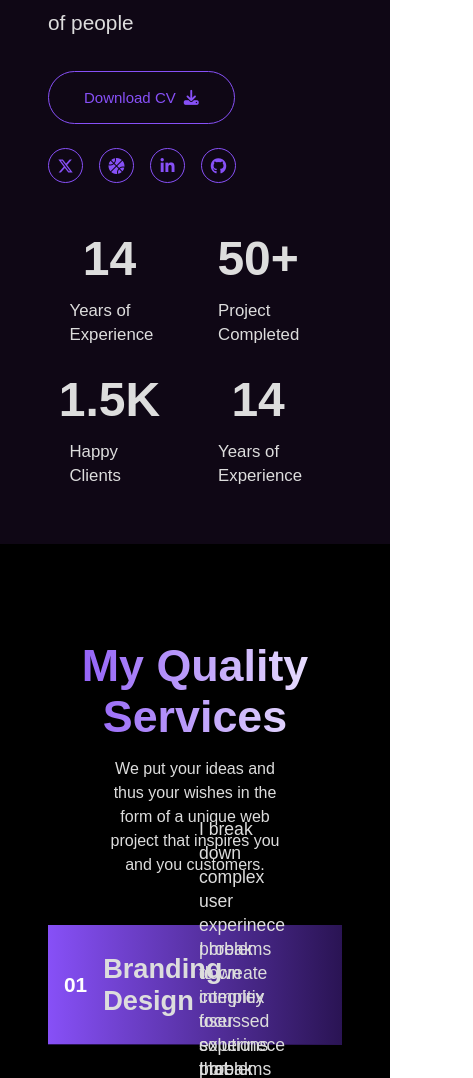
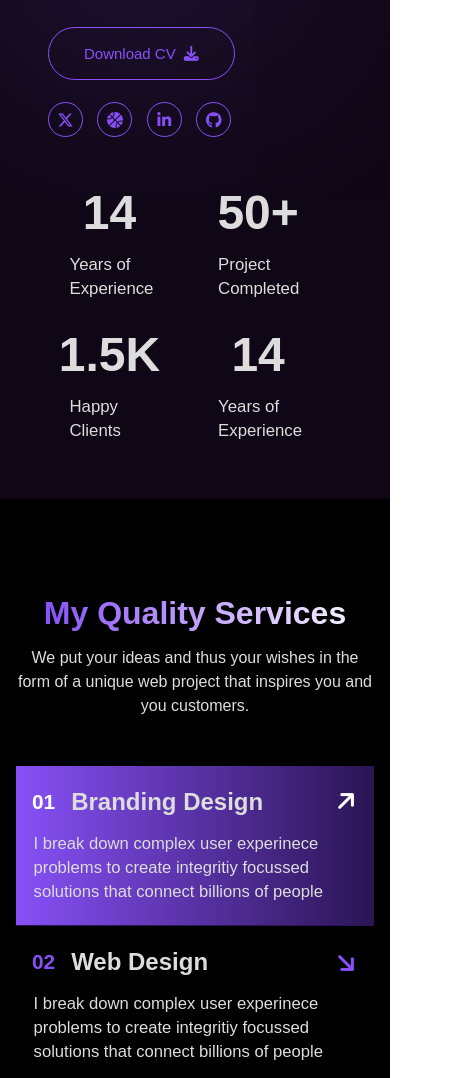
Before and after one commit to a7med-mo/semi-final, a plain HTML site: page index.html in a window 390 px wide. Shown: the part 562-1640 px from the top of the page, 473 px wide, since content can reach past the window. Drawn offline with Linux system fonts and the light colour scheme.

Commit message:
clean code services

```diff
--- a/index.html
+++ b/index.html
@@ -23,6 +23,7 @@
             </div>
         </div>
         <nav>
+
             <ul>
                 <li class="active">
                     <a href="#">Home</a>
@@ -59,6 +60,7 @@
             <div class="nav-menu">
                 <i class="fa-solid fa-bars menu-icon"></i>
             </div>
+
         </nav>
     </header>
 
@@ -68,7 +70,7 @@
             <section class="hero-section-left">
                 <span>I am Gerold</span>
                 <h1>Web Developer + UX Designer</h1>
-                <div class="hero-section-left-img-photo">
+                <div class="hero-section-left-img-phone">
                     <img src="./resources/assets/images/my-photo.webp" alt="my-photo">
                 </div>
                 <p>
@@ -77,7 +79,7 @@
                 </p>
                 <div>
                     <button>
-                        download CV <i class="fa-regular fa-download icone-download"></i>
+                        download CV <i class="fa-regular fa-download icon-download"></i>
                     </button>
                     <ul>
                         <li>
--- a/resources/styles/style.css
+++ b/resources/styles/style.css
@@ -106,11 +106,6 @@ body {
 
 }
 
-/* .container {
-    width: 56rem;
-    margin: auto;
-} */
-
 a {
     text-decoration: none;
     color: #fff;
@@ -124,7 +119,9 @@ ul {
 /* ===================================1. end Global CSS=================================== */
 
 
+
 /* *************************************************************************************** */
+
 
 
 /* ==================================1. Start Header CSS================================== */
@@ -274,8 +271,8 @@ nav>ul>li .icon-nav-minus {
     font-size: .93rem;
     font-weight: 800;
     text-transform: capitalize;
+    border: none;
     border-radius: 40px;
-    border: none;
     background: #2a1454;
     color: #fff;
     transition: 1s;
@@ -321,7 +318,9 @@ nav>ul>li .icon-nav-minus {
 /* ===================================1. end Header CSS=================================== */
 
 
+
 /* *************************************************************************************** */
+
 
 
 /* ================================3.Start Hero Section CSS================================= */
@@ -422,11 +421,11 @@ nav>ul>li .icon-nav-minus {
     display: flex;
     flex-wrap: wrap;
     align-items: center;
-    gap: 1.5rem;
+    gap: 1.4rem;
     margin-top: 3.125rem;
 }
 
-.icone-download {
+.icon-download {
     font-weight: 600;
 }
 
@@ -434,7 +433,7 @@ nav>ul>li .icon-nav-minus {
     display: flex;
     align-items: center;
     gap: .5rem;
-    padding: 1.0625rem 2.1875rem;
+    padding: 1.0625rem 2.1871rem;
     font-size: 0.9375rem;
     font-weight: 400;
     text-transform: capitalize;
@@ -453,7 +452,7 @@ nav>ul>li .icon-nav-minus {
 .hero-section-left div ul {
     display: flex;
     align-items: center;
-    gap: 1rem;
+    gap: .9rem;
 }
 
 .hero-section-left div ul li a {
@@ -494,13 +493,13 @@ nav>ul>li .icon-nav-minus {
     scale: 1;
 }
 
-.hero-section-left-img-photo {
+.hero-section-left-img-phone {
     display: none;
     position: absolute;
     z-index: -5;
 }
 
-.hero-section-left-img-photo img {
+.hero-section-left-img-phone img {
     display: none;
 }
 
@@ -517,22 +516,22 @@ nav>ul>li .icon-nav-minus {
     z-index: 3;
 }
 
-.hero-section-left-img-photo img,
+.hero-section-left-img-phone img,
 .hero-section-right div img {
     width: 100%;
     border: #2a1454 2px solid;
-    border-radius: 2.5rem;
+    border-radius: 3.5rem;
     rotate: 5deg;
     transition: 0.5s;
 }
 
-.hero-section-left-img-photo img:hover,
+.hero-section-left-img-phone img:hover,
 .hero-section-right div img:hover {
     border: #8750f7 2px solid;
     rotate: 0deg;
 }
 
-.hero-section-left-img-photo::before,
+.hero-section-left-img-phone::before,
 .hero-section-right div::before {
     content: "";
     position: absolute;
@@ -546,7 +545,7 @@ nav>ul>li .icon-nav-minus {
 
 }
 
-.hero-section-left-img-photo::before {
+.hero-section-left-img-phone::before {
     display: none;
 }
 
@@ -592,7 +591,9 @@ nav>ul>li .icon-nav-minus {
 /* =================================3.End Hero Section CSS================================== */
 
 
+
 /* **************************************************************************************** */
+
 
 
 /* ==============================4.Start Services Section CSS============================= */
@@ -665,10 +666,11 @@ nav>ul>li .icon-nav-minus {
     width: 35%;
     font-size: 1.1rem;
     line-height: 1.5rem;
+    margin-right: 6.5rem;
 }
 
 .services-section .list-services div i {
-    margin-left: 6.5rem;
+    width: 5%;
     font-size: 2rem;
     color: #8750f7;
     rotate: 45deg;
@@ -693,7 +695,9 @@ nav>ul>li .icon-nav-minus {
 /* ===============================4.End Services Section CSS============================== */
 
 
+
 /* **************************************************************************************** */
+
 
 
 /* ===============================0.Start Media Screen CSS================================ */
@@ -701,14 +705,6 @@ nav>ul>li .icon-nav-minus {
 
 /* ------------------------------0_1.start media screen tablet----------------------------- */
 @media (max-width: 950px) {
-
-    /*************************** global ***************************/
-    /* .container {
-        width: 43rem;
-    } */
-
-    /* -----------------------------end--------------------------- */
-
 
     /*************************** header ***************************/
     nav ul {
@@ -726,8 +722,10 @@ nav>ul>li .icon-nav-minus {
 
     /************************ hero section *************************/
     .hero-section::before {
-        top: 10%;
-        font-size: 150px;
+        top: 23%;
+        right: 10%;
+        font-size: 180px;
+        font-weight: 700;
     }
 
     .hero-section-left span {
@@ -758,6 +756,33 @@ nav>ul>li .icon-nav-minus {
 
     /* -----------------------------end--------------------------- */
 
+
+    /************************ services section *************************/
+    .services-section .header-services p {
+        margin: auto;
+        width: 90%;
+    }
+
+    .services-section .list-services div {
+        height: 120px;
+        display: flex;
+        gap: 1rem;
+    }
+
+    .services-section .list-services div p {
+        width: 47%;
+        font-size: 1.1rem;
+        margin-right: 0;
+    }
+
+    .services-section .list-services div h3 {
+        width: 40%;
+        font-size: 1.5rem;
+        font-weight: 700;
+    }
+
+    /* -----------------------------end--------------------------- */
+
 }
 
 /* -------------------------------0_1.end media screen tablet----------------------------- */
@@ -766,18 +791,10 @@ nav>ul>li .icon-nav-minus {
 /* ------------------------------0_2.start media screen mobile----------------------------- */
 @media (max-width:765px) {
 
-    /*************************** global ***************************/
-    /* .container {
-        width: 100%;
-        padding: 1.5rem;
-    } */
-
-    /* -----------------------------end--------------------------- */
-
 
     /*************************** header ***************************/
     header {
-        padding-top: 3.5rem;
+        padding-top: 2rem;
     }
 
     header .box-link-logo a {
@@ -793,8 +810,8 @@ nav>ul>li .icon-nav-minus {
     }
 
     .hero-section::after {
-        top: -5%;
-        right: 5%;
+        top: 2%;
+        right: 10%;
     }
 
     .hero-section-left {
@@ -807,7 +824,7 @@ nav>ul>li .icon-nav-minus {
 
     .hero-section-left h1 {
         font-size: 2.4rem;
-        width: 75%;
+        width: 80%;
     }
 
     .hero-section-left p {
@@ -821,7 +838,7 @@ nav>ul>li .icon-nav-minus {
         align-items: space-between;
     }
 
-    .hero-section-left .hero-section-left-img-photo {
+    .hero-section-left .hero-section-left-img-phone {
         margin: auto;
         width: 90%;
         display: block;
@@ -829,11 +846,15 @@ nav>ul>li .icon-nav-minus {
         z-index: 1;
     }
 
-    .hero-section-left-img-photo::after {
+    .hero-section-left-img-phone::after {
         display: block;
     }
 
-    .hero-section-left .hero-section-left-img-photo img {
+    .hero-section-left-img-phone::before {
+        display: inline;
+    }
+
+    .hero-section-left .hero-section-left-img-phone img {
         display: block;
         position: relative;
         z-index: 1;
@@ -869,6 +890,45 @@ nav>ul>li .icon-nav-minus {
 
     /* -----------------------------end--------------------------- */
 
+
+    /************************ services section *************************/
+    .services-section {
+        padding: 6rem 1rem;
+    }
+
+    .services-section .header-services h2 {
+        font-size: 2rem;
+    }
+
+    .services-section .header-services p {
+        width: 100%;
+    }
+
+    .services-section .list-services div {
+        padding-block: 1rem;
+        height: 160px;
+        flex-wrap: wrap;
+        align-content: center;
+    }
+
+    .services-section .list-services div h3 {
+        width: 85%;
+        font-size: 1.5rem;
+    }
+
+    .services-section .list-services div p {
+        width: 90%;
+        font-size: 1.04rem;
+        margin: 0 1.1rem;
+        order: 1;
+    }
+
+    .services-section .list-services div i {
+        font-size: 1.5rem;
+    }
+
+    /* -----------------------------end--------------------------- */
+
 }
 
 /* -------------------------------0_2.end media screen mobile----------------------------- */
```
